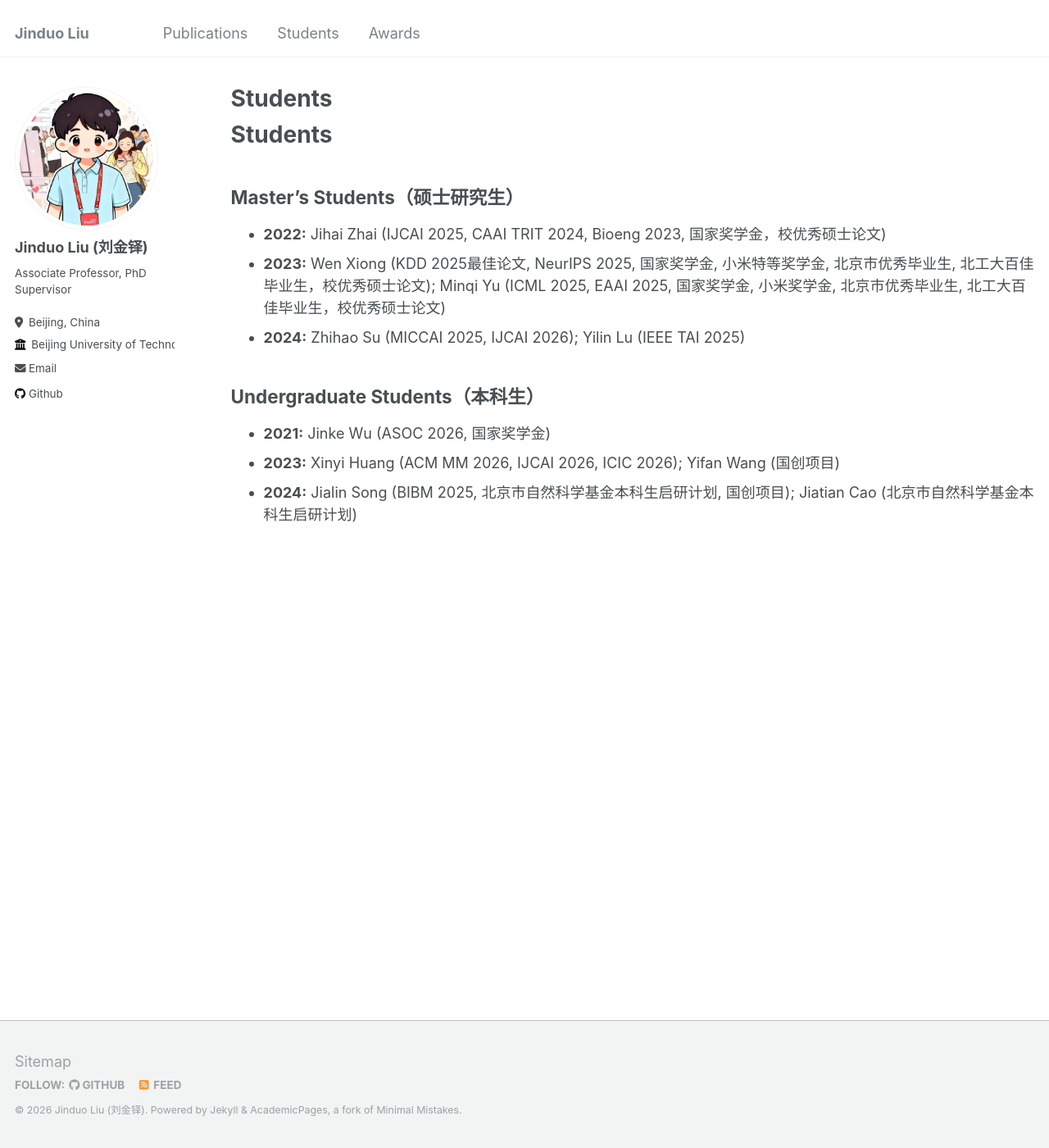
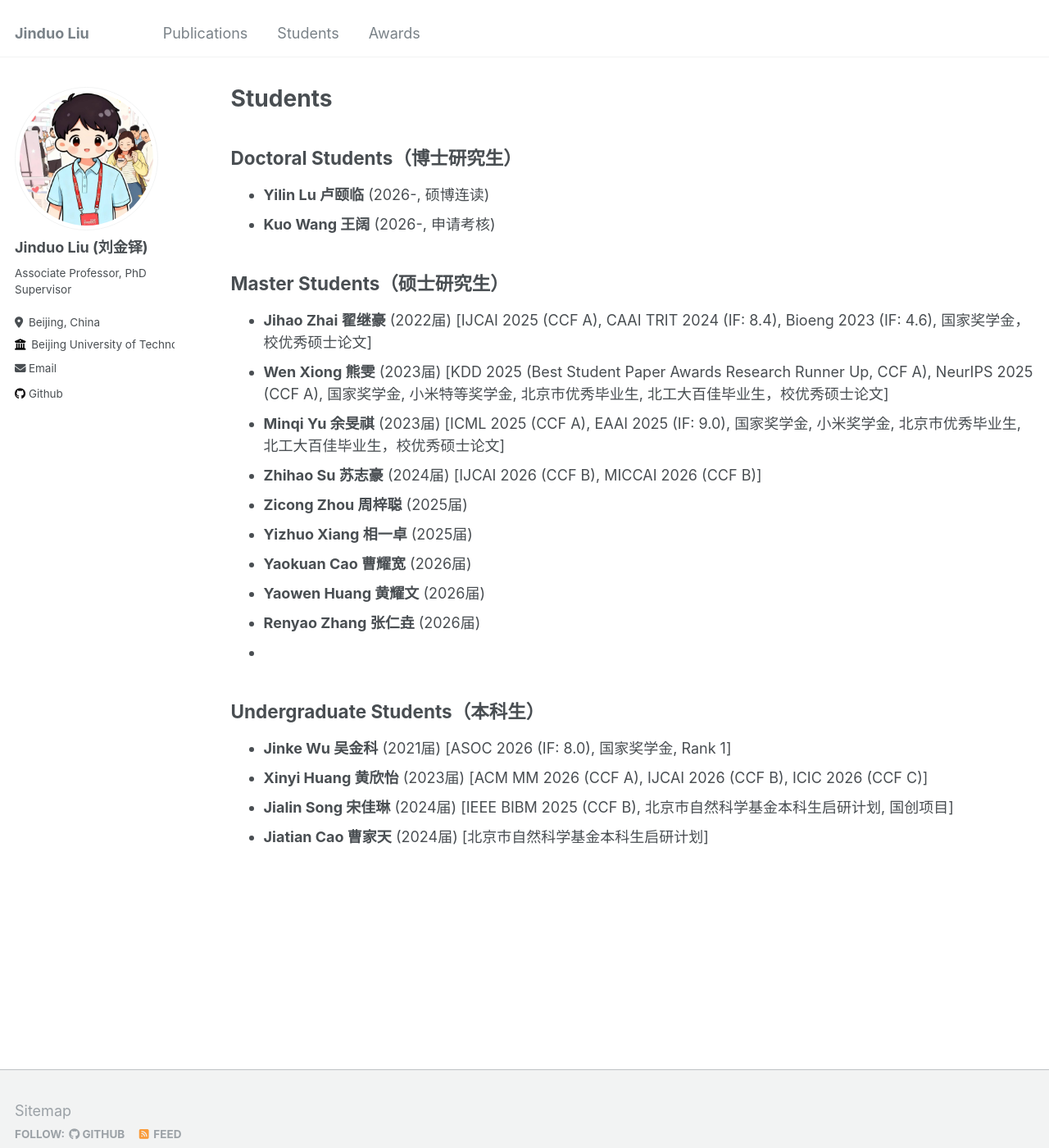
Before and after one commit to Duo67/duo067, a Jekyll site: the page built from _pages/students.md, in a window 1280 px wide and 1400 px high. Shown: the whole window at 82% size. Built offline with Jekyll 4.4.1, drawn with Linux system fonts in a browser that asks for light colours.

Commit message:
Update students.md

```diff
--- a/_pages/students.md
+++ b/_pages/students.md
@@ -9,16 +9,26 @@ redirect_from:
 
 {% include base_path %}
 
-# Students
+## Doctoral Students（博士研究生）
+- **Yilin Lu 卢颐临** (2026-, 硕博连读)
+- **Kuo Wang 王阔** (2026-, 申请考核)
 
-## Master's Students（硕士研究生）
 
-- **2022:** Jihai Zhai (IJCAI 2025, CAAI TRIT 2024, Bioeng 2023, 国家奖学金，校优秀硕士论文)
-- **2023:** Wen Xiong (KDD 2025最佳论文, NeurIPS 2025, 国家奖学金, 小米特等奖学金, 北京市优秀毕业生, 北工大百佳毕业生，校优秀硕士论文); Minqi Yu (ICML 2025, EAAI 2025, 国家奖学金, 小米奖学金, 北京市优秀毕业生, 北工大百佳毕业生，校优秀硕士论文)
-- **2024:** Zhihao Su (MICCAI 2025, IJCAI 2026); Yilin Lu (IEEE TAI 2025)
+## Master Students（硕士研究生）
+- **Jihao Zhai 翟继豪** (2022届) [IJCAI 2025 (CCF A), CAAI TRIT 2024 (IF: 8.4), Bioeng 2023 (IF: 4.6), 国家奖学金，校优秀硕士论文]
+- **Wen Xiong 熊雯** (2023届) [KDD 2025 (Best Student Paper Awards Research Runner Up, CCF A), NeurIPS 2025 (CCF A), 国家奖学金, 小米特等奖学金, 北京市优秀毕业生, 北工大百佳毕业生，校优秀硕士论文]
+- **Minqi Yu 余旻祺** (2023届) [ICML 2025 (CCF A), EAAI 2025 (IF: 9.0), 国家奖学金, 小米奖学金, 北京市优秀毕业生, 北工大百佳毕业生，校优秀硕士论文]
+- **Zhihao Su 苏志豪** (2024届) [IJCAI 2026 (CCF B), MICCAI 2026 (CCF B)]
+- **Zicong Zhou 周梓聪** (2025届)
+- **Yizhuo Xiang 相一卓** (2025届)
+- **Yaokuan Cao 曹耀宽** (2026届)
+- **Yaowen Huang 黄耀文** (2026届)
+- **Renyao Zhang 张仁垚** (2026届)
+-
 
 ## Undergraduate Students（本科生）
 
-- **2021:** Jinke Wu (ASOC 2026, 国家奖学金)
-- **2023:** Xinyi Huang (ACM MM 2026, IJCAI 2026, ICIC 2026); Yifan Wang (国创项目)
-- **2024:** Jialin Song (BIBM 2025, 北京市自然科学基金本科生启研计划, 国创项目); Jiatian Cao (北京市自然科学基金本科生启研计划)
+- **Jinke Wu 吴金科** (2021届) [ASOC 2026 (IF: 8.0), 国家奖学金, Rank 1]
+- **Xinyi Huang 黄欣怡** (2023届) [ACM MM 2026 (CCF A), IJCAI 2026 (CCF B), ICIC 2026 (CCF C)]
+- **Jialin Song 宋佳琳** (2024届) [IEEE BIBM 2025 (CCF B), 北京市自然科学基金本科生启研计划, 国创项目]
+- **Jiatian Cao 曹家天** (2024届) [北京市自然科学基金本科生启研计划]
```
